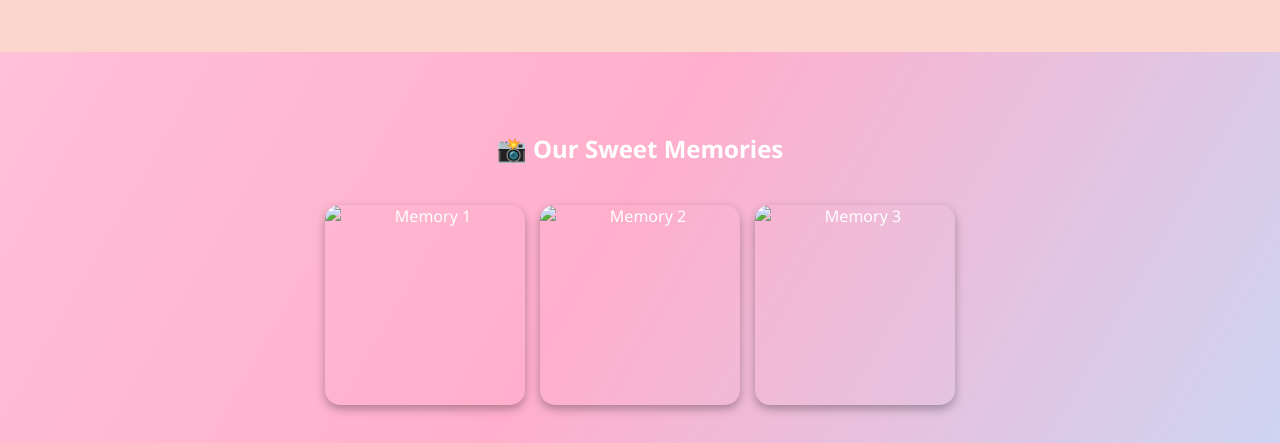
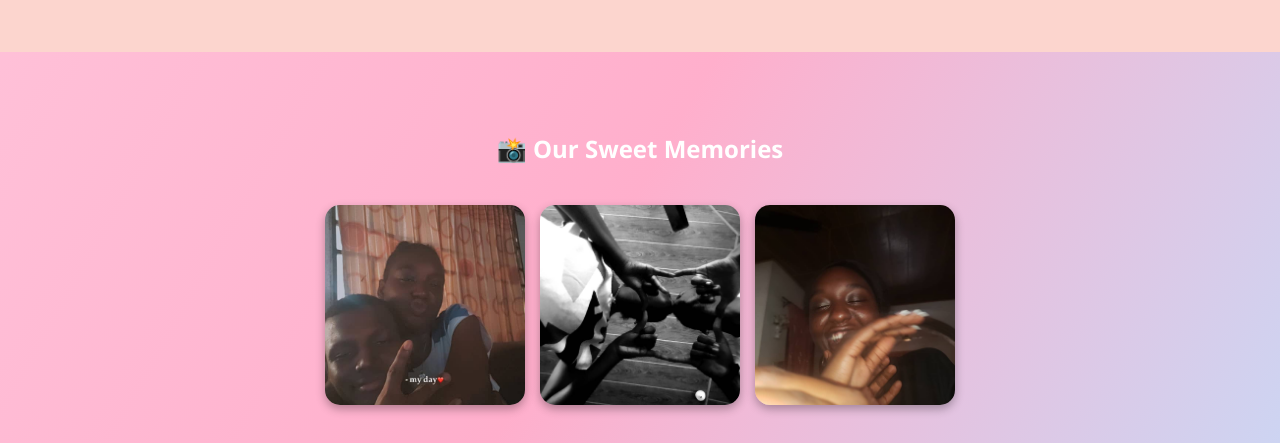
Before and after one commit to pappycush/birthday-for-maria, a plain HTML site: page index.html in a window 1280 px wide. Shown: the part 509-952 px from the top of the page. Drawn offline with Linux system fonts and the light colour scheme.

Commit message:
Update index.html

```diff
--- a/index.html
+++ b/index.html
@@ -24,14 +24,15 @@
     <h2 class="love-text">I ❤️ Love ❤️ You</h2>
   </section>
 
-  <section class="section gallery">
-    <h2>📸 Our Sweet Memories</h2>
-    <div class="gallery-container">
-      <img src="c:\Users\IMOLE\OneDrive\Pictures\dami photos\dami1.jpeg" alt="Memory 1" />
-      <img src="c:\Users\IMOLE\OneDrive\Pictures\dami photos\dami2.jpeg" alt="Memory 2" />
-      <img src="c:\Users\IMOLE\OneDrive\Pictures\dami photos\dami3.jpeg" alt="Memory 3" />
-    </div>
-  </section>
+ <section class="section gallery">
+  <h2>📸 Our Sweet Memories</h2>
+  <div class="gallery-container">
+    <img src="images/dami1.jpeg" alt="Memory 1" />
+    <img src="images/dami2.jpeg" alt="Memory 2" />
+    <img src="images/dami3.jpeg" alt="Memory 3" />
+  </div>
+</section>
+
 
   <section class="section letter">
     <h2>💌 My Letter to You My Queen MARIA</h2>
```
